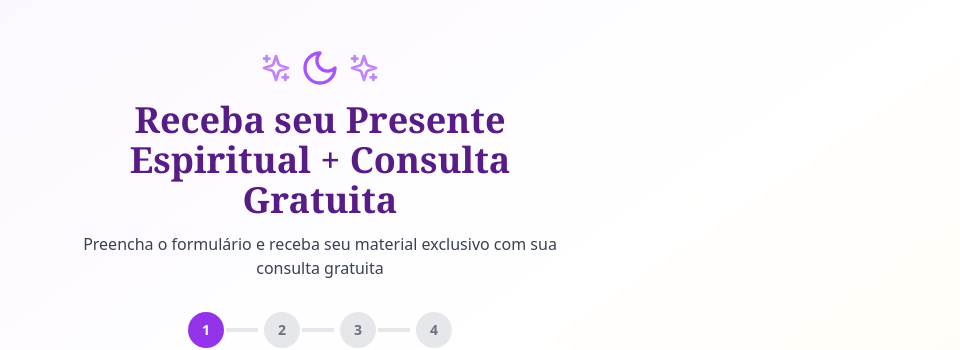
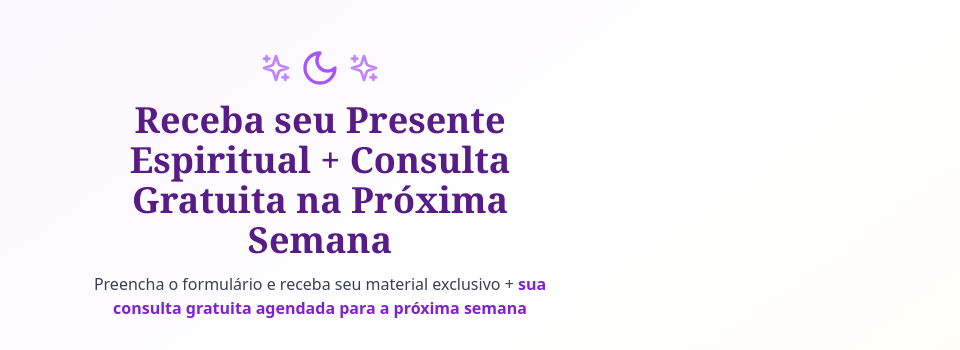
Before and after one commit to vortex396/formulario, a React (Vite) app: page / in a window 1280 px wide. Shown: the top 350 px of the page, without its empty margins (320-1280 px from the left). Built offline with nearby package versions, Linux system fonts and the light colour scheme; no server answers.

Commit message:
Updated App.tsx

```diff
--- a/src/App.tsx
+++ b/src/App.tsx
@@ -163,11 +163,11 @@ function App() {
           </div>
 
           <h1 className="text-2xl sm:text-3xl md:text-4xl font-serif font-bold text-purple-900 mb-3 px-2">
-            Receba seu Presente Espiritual + Consulta Gratuita
+            Receba seu Presente Espiritual + Consulta Gratuita na Próxima Semana
           </h1>
 
           <p className="text-sm sm:text-base text-gray-700 leading-relaxed px-2">
-            Preencha o formulário e receba seu material exclusivo com sua consulta gratuita
+            Preencha o formulário e receba seu material exclusivo + <span className="text-purple-700 font-semibold">sua consulta gratuita agendada para a próxima semana</span>
           </p>
         </div>
 
@@ -203,7 +203,7 @@ function App() {
               Obrigado! Seus dados foram enviados com sucesso.
             </p>
             <p className="text-purple-700 text-sm sm:text-base mt-2">
-              Seu material será enviado por e-mail e sua leitura gratuita será agendada.
+              Seu material será enviado por e-mail e sua <strong>consulta gratuita será agendada para a próxima semana</strong>.
             </p>
           </div>
         )}
```
